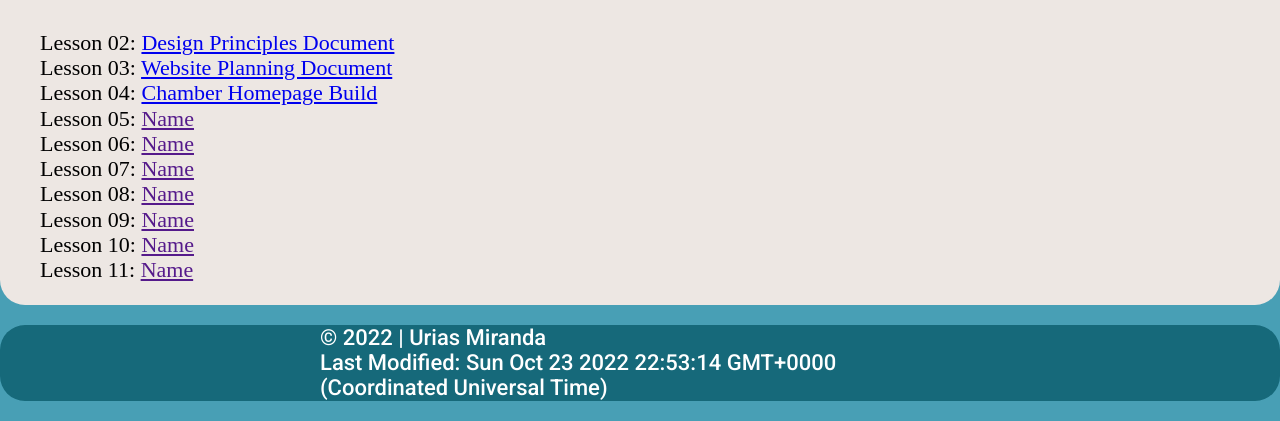
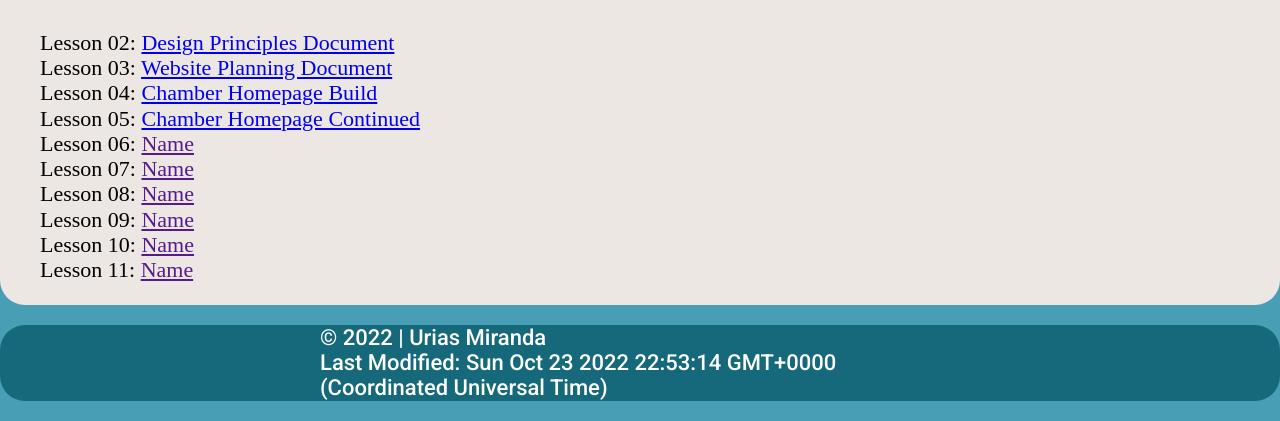
Before and after one commit to uriassm/wdd230, a plain HTML site: page index.html in a window 1280 px wide. Shown: the part 501-922 px from the top of the page. Drawn offline with Linux system fonts and the light colour scheme; files that its build step writes are made by us from their sources; a web font is replaced by a local one.

Commit message:
Updated wdd230 homepage for W05

```diff
--- a/index.html
+++ b/index.html
@@ -32,7 +32,7 @@
                     <a href="chamber/index.html">Chamber Homepage Build</a>
                 <br>
                 <li>Lesson 05:</li>
-                    <a href="">Name</a>
+                    <a href="chamber/index.html">Chamber Homepage Continued</a>
                 <br>
                 <li>Lesson 06:</li>
                     <a href="">Name</a>
```
